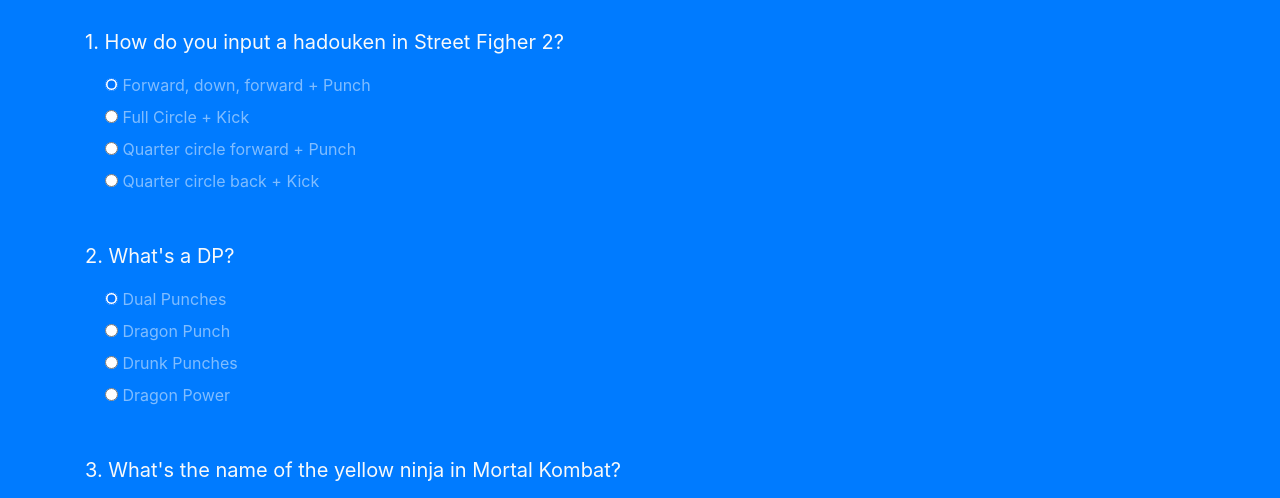
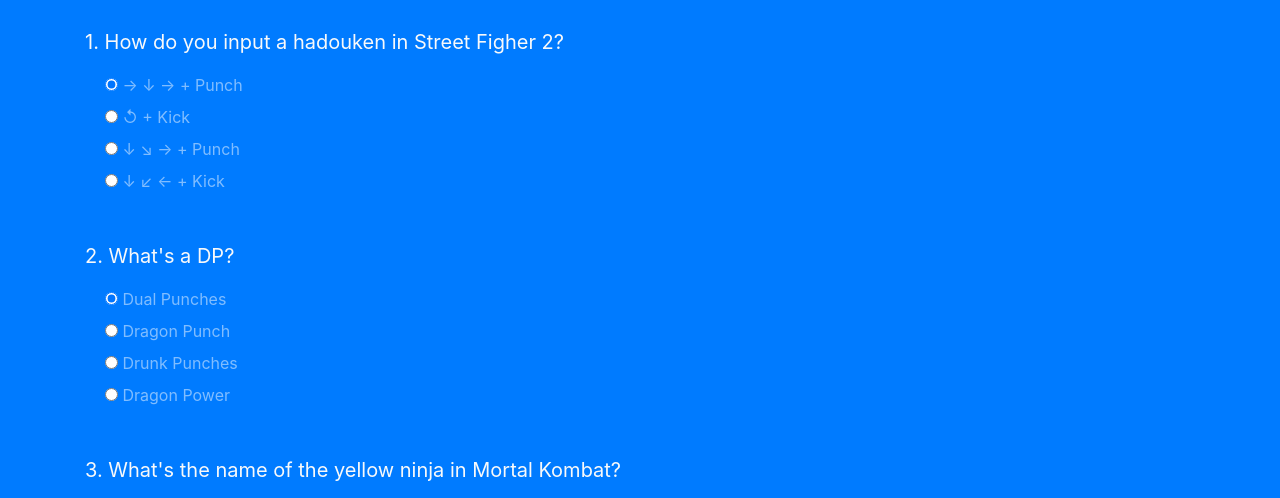
Before and after one commit to victorhostert/Projeto-Quiz, a plain HTML site: page index.html in a window 1280 px wide. Shown: the part 298-796 px from the top of the page. Drawn offline with nearby package versions, Linux system fonts and the light colour scheme.

Commit message:
feat: adição de smooth scrolling

```diff
--- a/index.html
+++ b/index.html
@@ -5,6 +5,11 @@
   <meta http-equiv="X-UA-Compatible" content="ie=edge">
   <title>Fighting Game Quiz</title>
   <link rel="stylesheet" href="https://stackpath.bootstrapcdn.com/bootstrap/4.3.1/css/bootstrap.min.css" integrity="sha384-ggOyR0iXCbMQv3Xipma34MD+dH/1fQ784/j6cY/iJTQUOhcWr7x9JvoRxT2MZw1T" crossorigin="anonymous">
+  <style>
+    html{
+      scroll-behavior: smooth;
+    }
+  </style>
 </head>
 <body>
 
@@ -32,20 +37,19 @@
           <p class="lead font-weight-normal">1. How do you input a hadouken in Street Figher 2?</p>
           <div class="form-check my-2 text-white-50">
             <input type="radio" name="q1" value="A" checked>
-            <label class="form-check-label">Forward, down, forward + Punch</label>
+            <label class="form-check-label">&#8594; &#8595; &#8594; + Punch</label>
           </div>
           <div class="form-check my-2 text-white-50">
             <input type="radio" name="q1" value="B">
-            <label class="form-check-label">Full Circle + Kick</label>
+            <label class="form-check-label">&#8634;	 + Kick</label>
           </div>
           <div class="form-check my-2 text-white-50">
             <input type="radio" name="q1" value="C">
-            <label class="form-check-label">Quarter circle forward + Punch</label>
+            <label class="form-check-label">&#8595; &#8600; &#8594; + Punch</label>
           </div>
           <div class="form-check my-2 text-white-50">
             <input type="radio" name="q1" value="D">
-            <label class="form-check-label">Quarter circle back + Kick</label>
-          </div>
+            <label class="form-check-label">&#8595;	&#8601; &#8592;	+ Kick</label>
         </div>
         <div class="my-5">
           <p class="lead font-weight-normal">2. What's a DP?</p>
```
